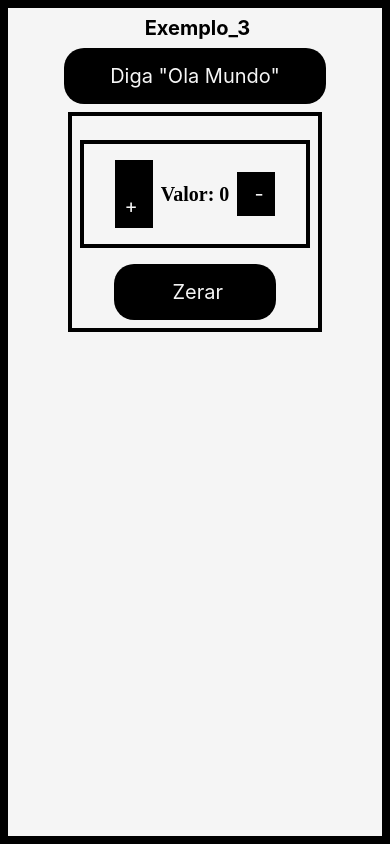
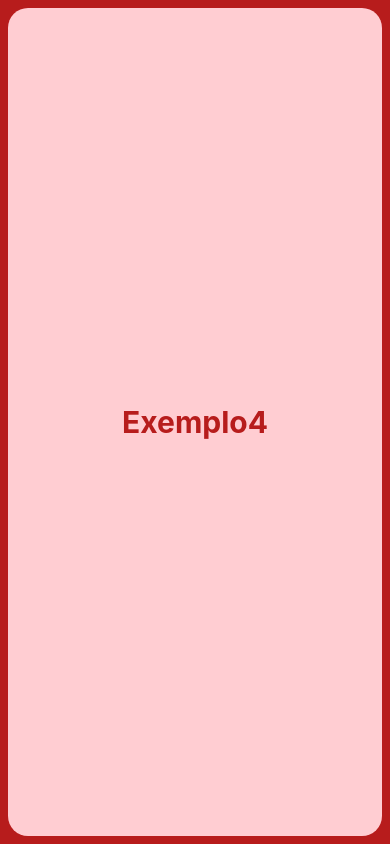
Before and after one commit to bezerra26007/react_native, a React Native app: screen / in a window 390 px wide. Built offline with nearby package versions, Linux system fonts and the light colour scheme.

Commit message:
aula 20/03

```diff
--- a/App.js
+++ b/App.js
@@ -1,7 +1,8 @@
 import { StatusBar } from 'expo-status-bar';
 import { StyleSheet, Text, View } from 'react-native';
-import Exemplo_3 from './src/atividade_1/ex_3';
-import Atividade_3 from './src/atividade_3';
+//import Exemplo_3 from './src/atividade_1/ex_3';
+//import Atividade_3 from './src/atividade_3';
+import Exemplo4 from './src/ex_4';
 
 //import Atividade_3 from './src/atividade_1';
 
@@ -9,7 +10,7 @@
 export default function App() {
   return (
     <View style={styles.container}>
-      <Atividade_3 />
+      <Exemplo4 />
       <StatusBar style="auto" />
     </View>
   );
@@ -18,7 +19,7 @@
 const styles = StyleSheet.create({
   container: {
     flex: 1,
-    backgroundColor: 'black',
+    backgroundColor: '#b71c1c',
     alignItems: 'center',
     justifyContent: 'center',
     padding: 8,
--- /dev/null
+++ b/src/ex_4/index.js
@@ -0,0 +1,10 @@
+import { View, Text } from "react-native";
+import styles from "./styles";
+
+export default function Exemplo4 () {
+ return (
+    <View style={styles.container}>
+        <Text style={styles.titulo}>Exemplo4</Text>
+    </View>
+ );
+}
--- /dev/null
+++ b/src/ex_4/styles.js
@@ -0,0 +1,19 @@
+import { StyleSheet } from "react-native";
+
+const styles = StyleSheet.create({
+    container: {
+        flex: 1,
+        backgroundColor: '#ffcdd2',
+        justifyContent: 'center',
+        alignItems: 'center',
+        width: '100%',
+        borderRadius:20,
+    },
+    titulo : {
+        fontSize: 30,
+        fontWeight: 'bold',
+        color: '#b71c1c',
+
+    },
+});
+export default styles;
```
